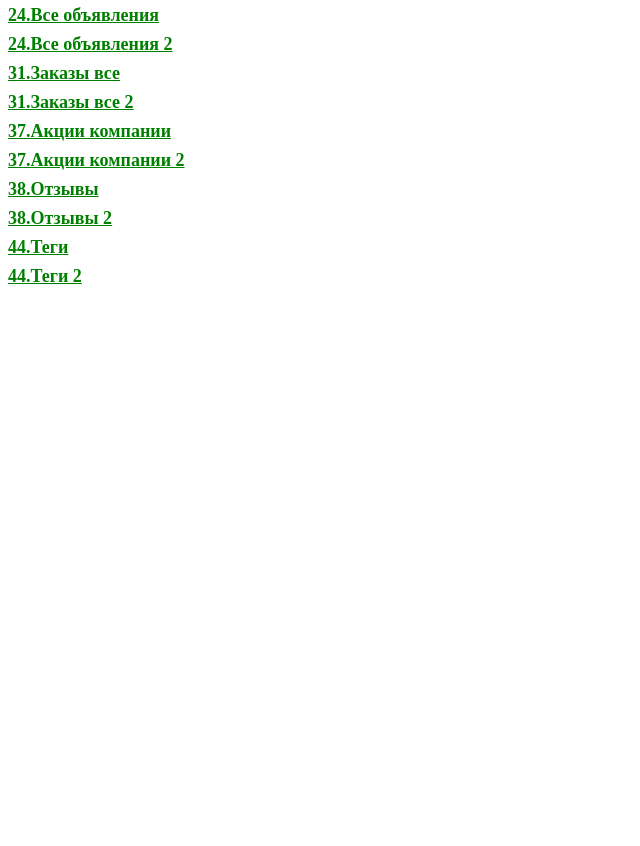
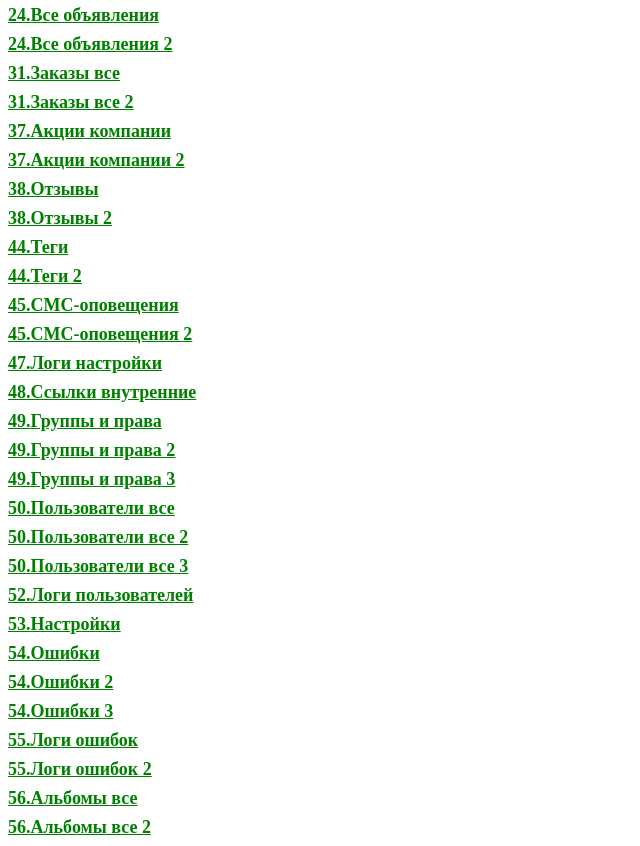
Before and after one commit to Gabbasov98/Universal-admin-nav, a plain HTML site: page index.html in a window 1280 px wide. Shown: the part 956-1802 px from the top of the page, without its empty margins (0-640 px from the left). Before the commit the page ends 1251 px from the top, so only its background shows below. Drawn offline with Linux system fonts and the light colour scheme.

Commit message:
Update index.html

```diff
--- a/index.html
+++ b/index.html
@@ -70,6 +70,25 @@
     <a href="https://gabbasov98.github.io/38.Feedback/index2.html" class="new">38.Отзывы 2</a>
     <a href="https://gabbasov98.github.io/44.Tags/" class="new">44.Теги</a>
     <a href="https://gabbasov98.github.io/44.Tags/index2.html" class="new">44.Теги 2</a>
+    <a href="https://gabbasov98.github.io/45.SMS-notification/" class="new">45.СМС-оповещения</a>
+    <a href="https://gabbasov98.github.io/45.SMS-notification/index2.html" class="new">45.СМС-оповещения 2</a>
+    <a href="https://gabbasov98.github.io/47.Settings/" class="new">47.Логи настройки</a>
+    <a href="https://gabbasov98.github.io/48.Inner-links/" class="new">48.Ссылки внутренние</a>
+    <a href="https://gabbasov98.github.io/49.Groups/" class="new">49.Группы и права</a>
+    <a href="https://gabbasov98.github.io/49.Groups/index2.html" class="new">49.Группы и права 2</a>
+    <a href="https://gabbasov98.github.io/49.Groups/index3.html" class="new">49.Группы и права 3</a>
+    <a href="https://gabbasov98.github.io/50.Users-all/" class="new">50.Пользователи все</a>
+    <a href="https://gabbasov98.github.io/50.Users-all/index2.html" class="new">50.Пользователи все 2</a>
+    <a href="https://gabbasov98.github.io/50.Users-all/index3.html" class="new">50.Пользователи все 3</a>
+    <a href="https://gabbasov98.github.io/52.Users-log/" class="new">52.Логи пользователей</a>
+    <a href="https://gabbasov98.github.io/53.Settings/" class="new">53.Настройки</a>
+    <a href="https://gabbasov98.github.io/54.Errors/" class="new">54.Ошибки</a>
+    <a href="https://gabbasov98.github.io/54.Errors/index2.html" class="new">54.Ошибки 2</a>
+    <a href="https://gabbasov98.github.io/54.Errors/index3.html" class="new">54.Ошибки 3</a>
+    <a href="https://gabbasov98.github.io/55.Errors-log/" class="new">55.Логи ошибок</a>
+    <a href="https://gabbasov98.github.io/55.Errors-log/index2.html" class="new">55.Логи ошибок 2</a>
+    <a href="https://gabbasov98.github.io/56.Albums-all/" class="new">56.Альбомы все</a>
+    <a href="https://gabbasov98.github.io/56.Albums-all/index2.html" class="new">56.Альбомы все 2</a>
 </body>
 
 </html>
```
